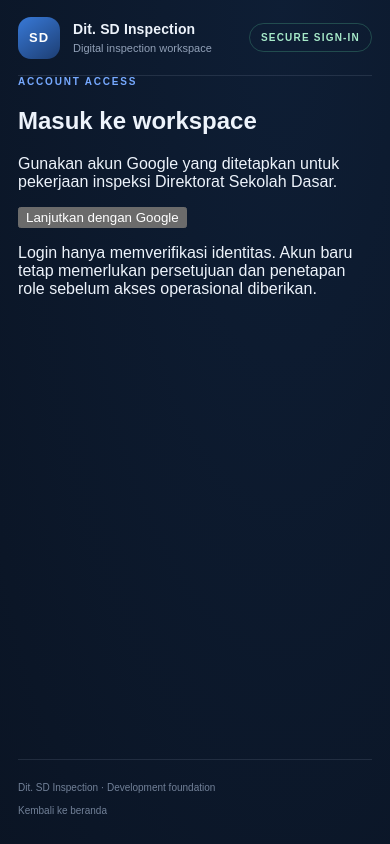
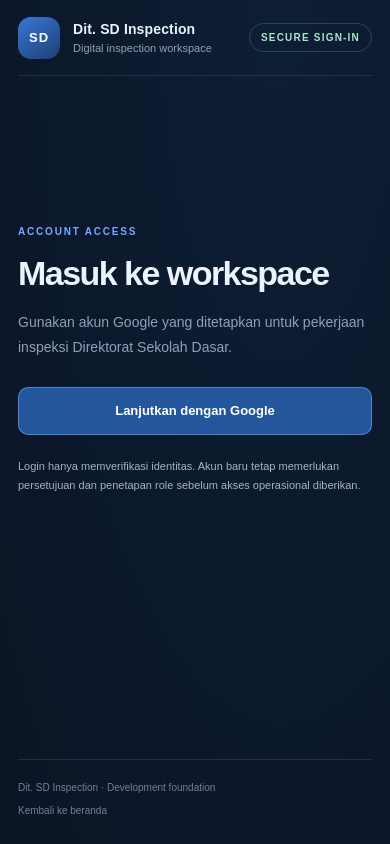
Before and after one commit to itswork-app/dit-sd-inspection, a Next.js app: page /login in a window 390 px wide. Built offline with nearby package versions, Linux system fonts and the light colour scheme; no server answers.

Commit message:
style(auth): add responsive sign-in and access status screens

```diff
--- a/src/app/globals.css
+++ b/src/app/globals.css
@@ -117,3 +117,34 @@ a { color: inherit; text-decoration: none; }
   .section-heading { align-items: start; flex-direction: column; }
   .footer { flex-direction: column; }
 }
+
+.auth-workspace { max-width: 900px; }
+.auth-panel {
+  width: min(100%, 560px);
+  margin: auto;
+  padding: 54px 0 70px;
+}
+.auth-panel h1 { margin: 0; font-size: clamp(34px, 6vw, 52px); letter-spacing: -.045em; line-height: 1.08; }
+.auth-description { margin: 18px 0 26px; color: var(--muted); font-size: 14px; line-height: 1.8; }
+.auth-control { display: grid; gap: 12px; }
+.auth-button {
+  min-height: 48px;
+  padding: 0 18px;
+  border: 1px solid rgba(118, 169, 255, .55);
+  border-radius: 10px;
+  background: #24569c;
+  color: white;
+  font: inherit;
+  font-size: 13px;
+  font-weight: 700;
+  cursor: pointer;
+}
+.auth-button:hover:not(:disabled) { background: #2e68b7; }
+.auth-button:focus-visible, .auth-link:focus-visible { outline: 3px solid #9bc2ff; outline-offset: 3px; }
+.auth-button:disabled { cursor: not-allowed; opacity: .55; }
+.auth-button-secondary { background: transparent; border-color: var(--border); }
+.auth-button-secondary:hover:not(:disabled) { background: rgba(148, 163, 184, .1); }
+.auth-error { margin: 0; color: #ffaaa7; font-size: 12px; line-height: 1.6; }
+.auth-note { margin: 22px 0 0; color: #a5b3c7; font-size: 11px; line-height: 1.8; }
+.auth-link { display: inline-block; color: #a9c8fa; font-size: 13px; text-decoration: underline; text-underline-offset: 4px; }
+.topbar .auth-link { text-decoration: none; }
```
